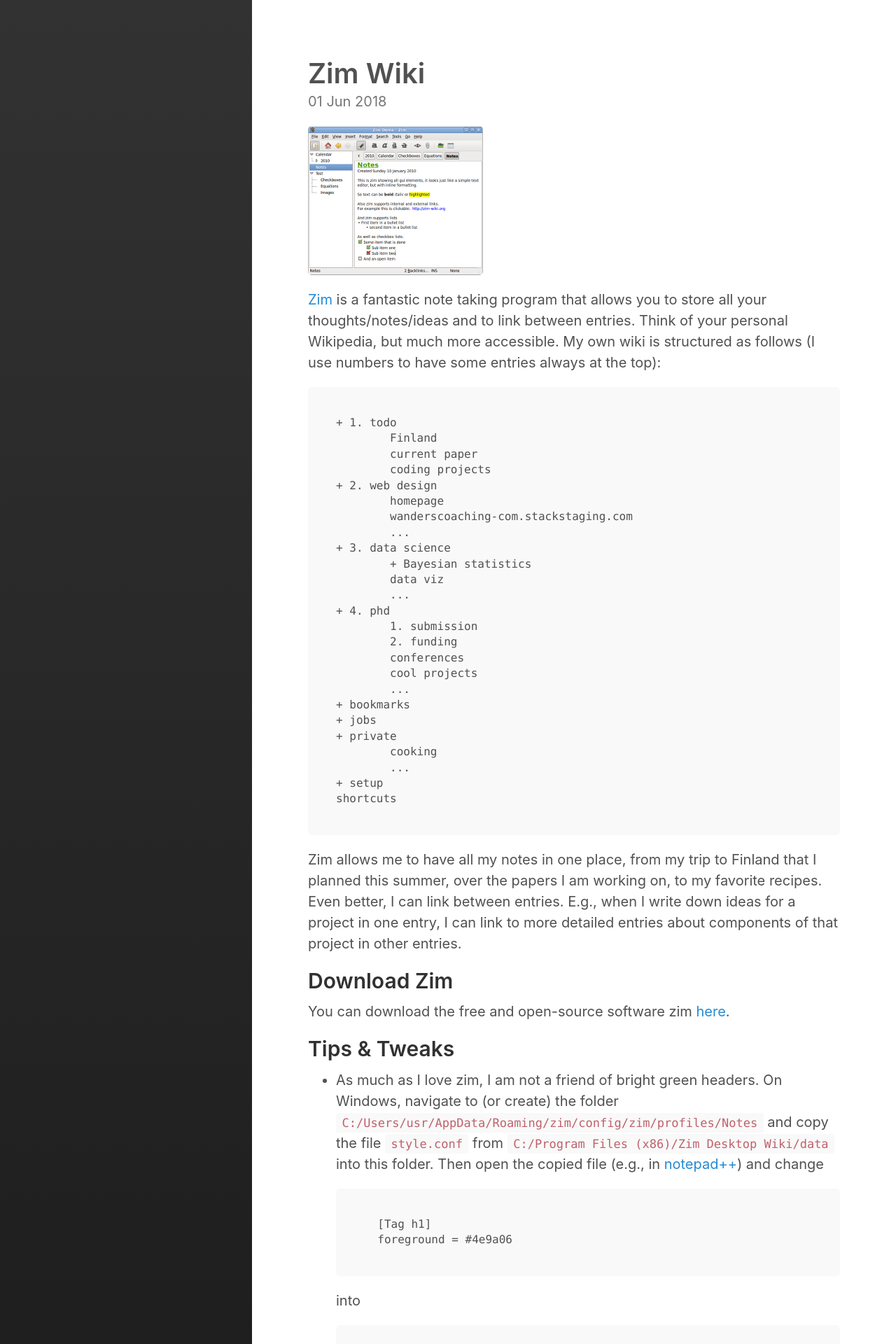
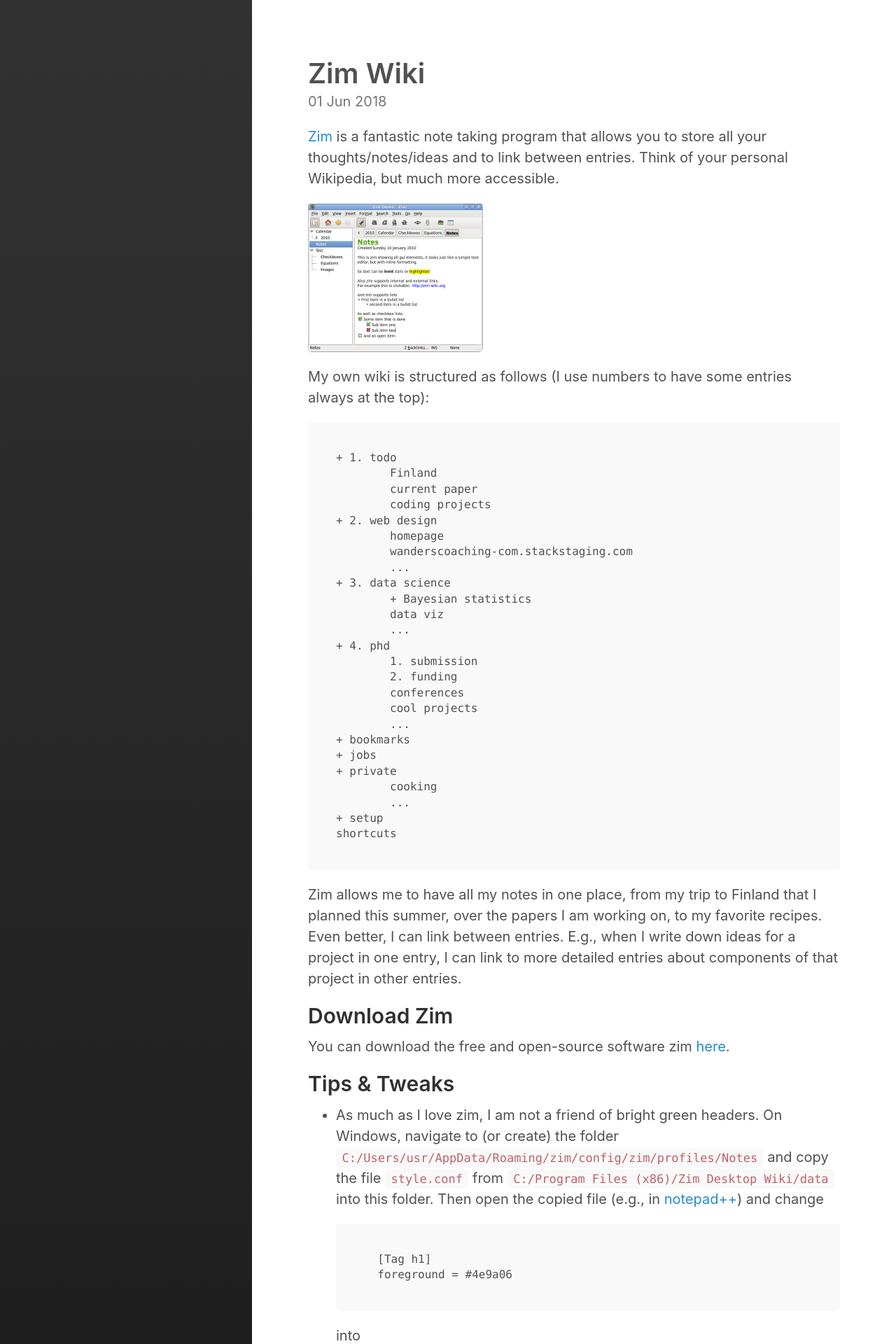
Before and after one commit to stormvirux/florianwanders.github.io, a Jekyll site: the page built from _posts/2018-06-01-ZimWiki.md, in a window 1280 px wide. Shown: the top 1920 px of the page at 70% size. Built offline with Jekyll 4.4.1, drawn with Linux system fonts in a browser that asks for light colours; some of the changed text lies outside the part shown.

Commit message:
fix format for comments on blog

```diff
--- a/_posts/2018-06-01-ZimWiki.md
+++ b/_posts/2018-06-01-ZimWiki.md
@@ -6,9 +6,12 @@
 comments: true
 ---
 
+[Zim](http://zim-wiki.org/ "Zim-Wiki") is a fantastic note taking program that allows you to store all your thoughts/notes/ideas and to link between entries. Think of your personal Wikipedia, but much more accessible.
+
+
 ![image](/img/zim-demo.png "Image curtesy of zim-wiki.org")
 
-[Zim](http://zim-wiki.org/ "Zim-Wiki") is a fantastic note taking program that allows you to store all your thoughts/notes/ideas and to link between entries. Think of your personal Wikipedia, but much more accessible. My own wiki is structured as follows (I use numbers to have some entries always at the top):
+My own wiki is structured as follows (I use numbers to have some entries always at the top):
 
 	+ 1. todo
 		Finland
@@ -87,6 +90,3 @@
 - You can use [this plugin](https://github.com/grahamrow/zim-mendeley-plugin/blob/master/README.md "Mendeley Plugin for Zim") to use Mendeley in Zim. See [here](http://superuser.com/a/1025259/534265 "superuser") for more details.
 
 - You can use git as a version control tool for your wiki.  See [here](http://zim-wiki.org/manual/Plugins/Version_Control.html "Version Control for Zim") for more details.
-
-
-{% include comments.html %}
```
